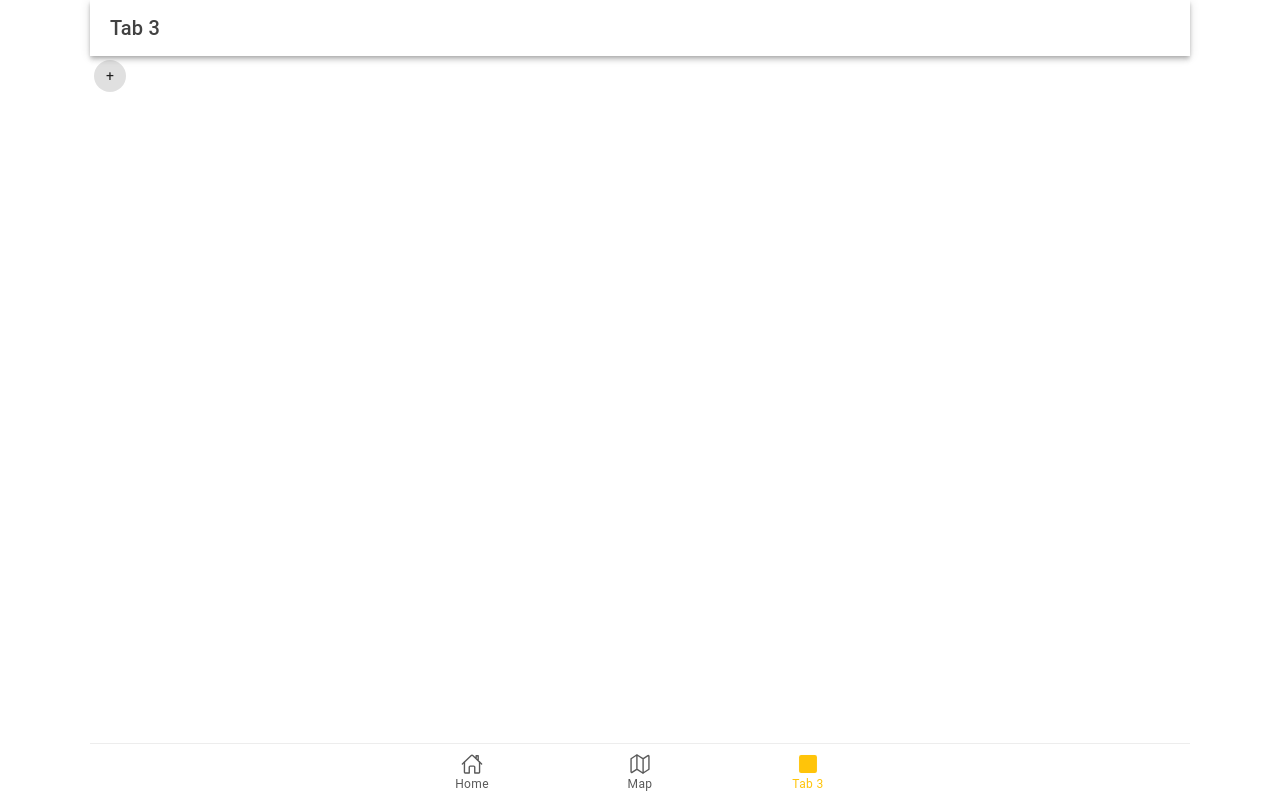
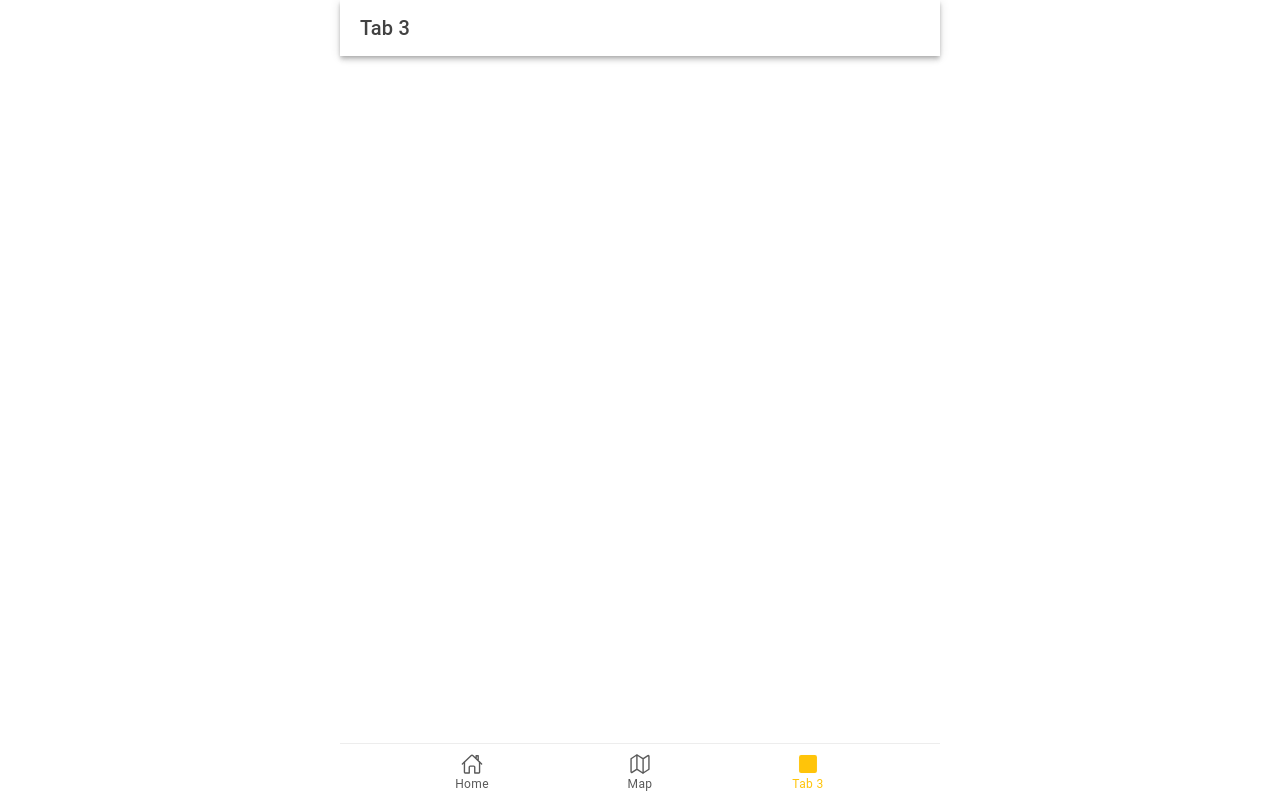
Before and after one commit to ConnorCable/club-state, a React (Vite) app: page /tab3 in a window 1280 px wide. Built offline with nearby package versions, Linux system fonts and the light colour scheme.

Commit message:
remove uneccessaru component / clamp width: 600

```diff
--- a/src/App.tsx
+++ b/src/App.tsx
@@ -37,7 +37,7 @@ import './theme/variables.css';
 setupIonicReact();
 
 const App: React.FC = () => (
-  <IonApp style={{"maxWidth": 1100, "margin": "auto", "padding": "50px"}}>
+  <IonApp style={{"maxWidth": 600, "margin": "auto", "padding": "50px"}}>
     <IonReactRouter>
       <IonTabs>
         <IonRouterOutlet>
--- a/src/components/RecordingCard.tsx
+++ /dev/null
@@ -1,19 +0,0 @@
-import { IonCard, IonCardContent, IonCardHeader, IonCardSubtitle, IonCardTitle, IonText, IonChip, IonContent } from "@ionic/react";
-import React from "react";
-
-
-interface clickableClubCard {
-    onClick: () => void
-}
-
-export const RecordingCard : React.FC<clickableClubCard>= ({onClick}) => {
-
-
-    return (
-        <IonContent>
-            <IonChip >+</IonChip>
-        </IonContent>
-    )
-}
-
-export default RecordingCard;
--- a/src/pages/Tab3.tsx
+++ b/src/pages/Tab3.tsx
@@ -1,7 +1,6 @@
 import { IonContent, IonHeader, IonPage, IonTitle, IonToolbar } from '@ionic/react';
 
 import './Tab3.css';
-import { RecordingCard } from '../components/RecordingCard';
 
 // Validate Recording VIA Geofencing from selected card
 
@@ -19,9 +18,6 @@ const Tab3: React.FC = () => {
             <IonTitle size="large">Tab 3</IonTitle>
           </IonToolbar>
         </IonHeader>
-      <RecordingCard onClick={function (): void {
-          throw new Error('Function not implemented.');
-        } }></RecordingCard>
       </IonContent>
     </IonPage>
   );
```
